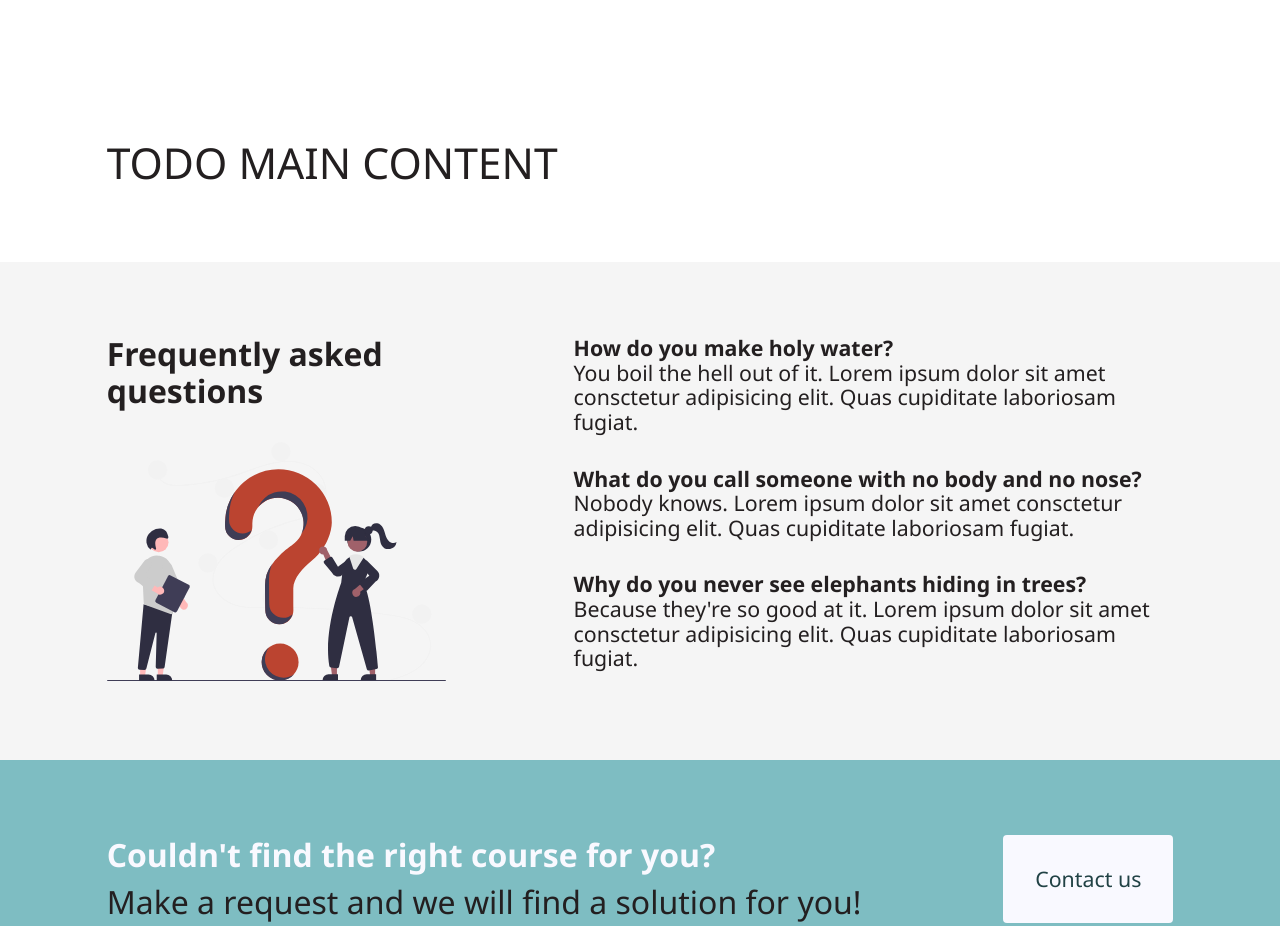
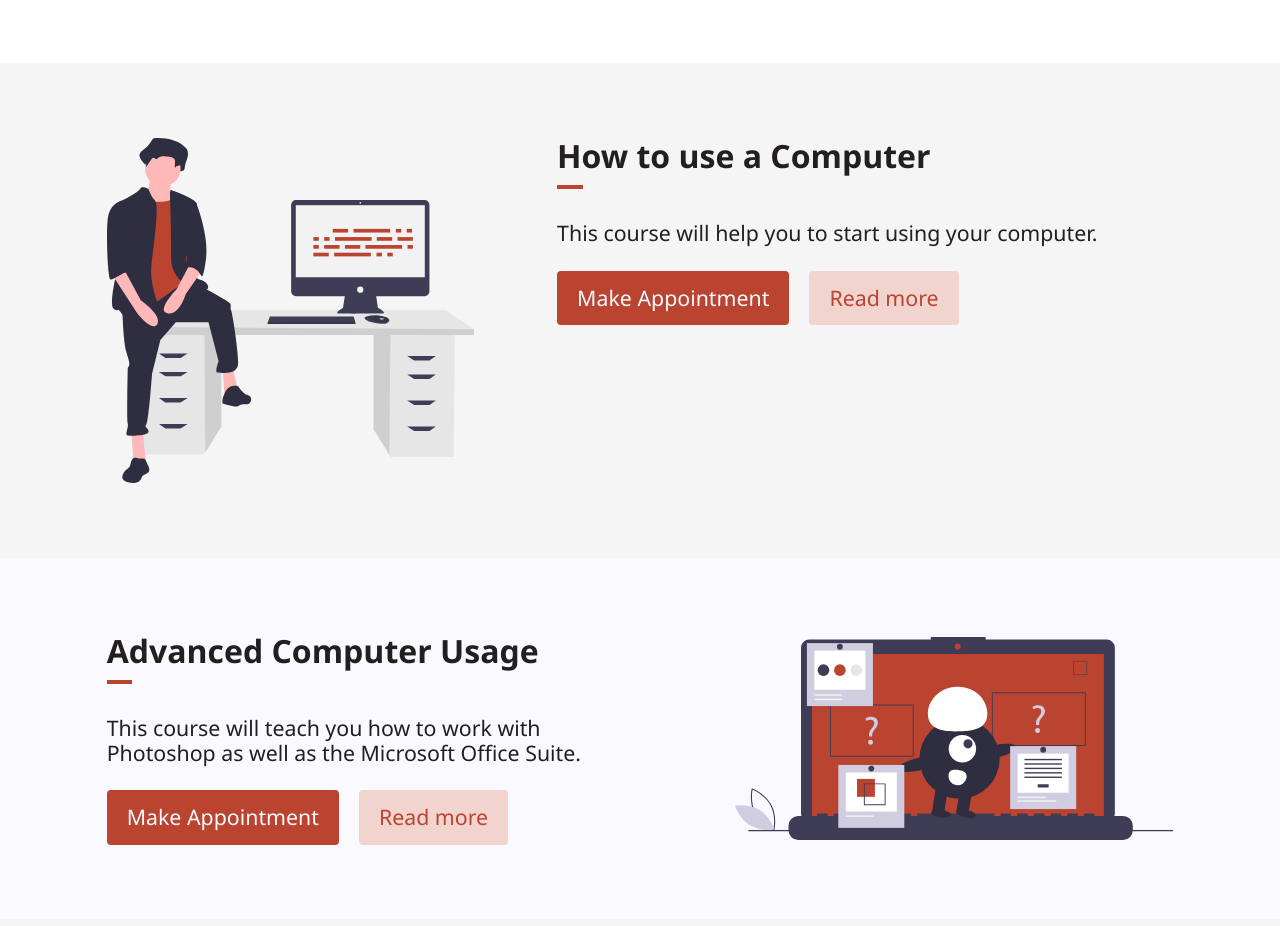
Before and after one commit to tiadal/pro-students.de, a website: page docs/courses_for_seniors.html in a window 1280 px wide. Shown: the part 620-1546 px from the top of the page. Drawn offline with Linux system fonts and the light colour scheme.

Commit message:
Implement courses for seniors and adjust illustration max height as well as XML standard

```diff
--- a/docs/courses_for_seniors.html
+++ b/docs/courses_for_seniors.html
@@ -125,11 +125,38 @@
         </header>
 
         <main class="content">
-            <section>
-                <div class="container" style="font-size: 2rem">
-                    TODO MAIN CONTENT
-                </div>
-            </section>
+            <div class="course-list" data-courses="courses_for_seniors">
+                <template>
+                    <section class="course">
+                        <div class="container">
+                            <div class="course-illustration">
+                                <img src="" alt="" data-course="illustration" />
+                            </div>
+
+                            <div class="course-information">
+                                <h3 data-course="title"></h3>
+
+                                <p data-course="description"></p>
+
+                                <div class="actions">
+                                    <a
+                                        href="#"
+                                        class="action-primary"
+                                        onclick="alert('Not implemented')"
+                                        >Make Appointment</a
+                                    >
+                                    <a
+                                        href="#"
+                                        class="action-secondary"
+                                        onclick="alert('Not implemented')"
+                                        >Read more</a
+                                    >
+                                </div>
+                            </div>
+                        </div>
+                    </section>
+                </template>
+            </div>
 
             <section class="faq">
                 <div class="container">
--- /dev/null
+++ b/docs/data/courses_for_seniors.xml
@@ -0,0 +1,21 @@
+<?xml version="1.0" encoding="UTF-8" ?>
+<!DOCTYPE courses SYSTEM "courses.dtd">
+<courses>
+
+    <course illustration="img/basic-computer-usage-illustration.svg">
+        <title>How to use a Computer</title>
+        <description>This course will help you to start using your computer.</description>
+        <lessons>
+            <lesson>Basics of using a Computer</lesson>
+            <lesson>How to use a Web Browser</lesson>
+            <lesson>How to be safe from Computer Viruses and Hackers</lesson>
+            <lesson>Using Skype and WhatsApp</lesson>
+        </lessons>
+    </course>
+
+    <course illustration="img/advanced-computer-usage-illustration.svg">
+        <title>Advanced Computer Usage</title>
+        <description>This course will teach you how to work with Photoshop as well as the Microsoft Office Suite.</description>
+    </course>
+
+</courses>
--- a/docs/style.css
+++ b/docs/style.css
@@ -431,8 +431,8 @@ main .container {
 }
 
 .course-illustration > img {
-    width: 90%;
-    height: auto;
+    max-width: 90%;
+    max-height: 18rem;
 }
 
 .course-information {
```
Also changed, not shown: docs/data/courses_for_children.xml (+8 -1 lines), src/courses_for_seniors.html (+21 -5 lines), docs/img/advanced-computer-usage-illustration.svg (added), docs/img/basic-computer-usage-illustration.svg (added), 1 other file.
